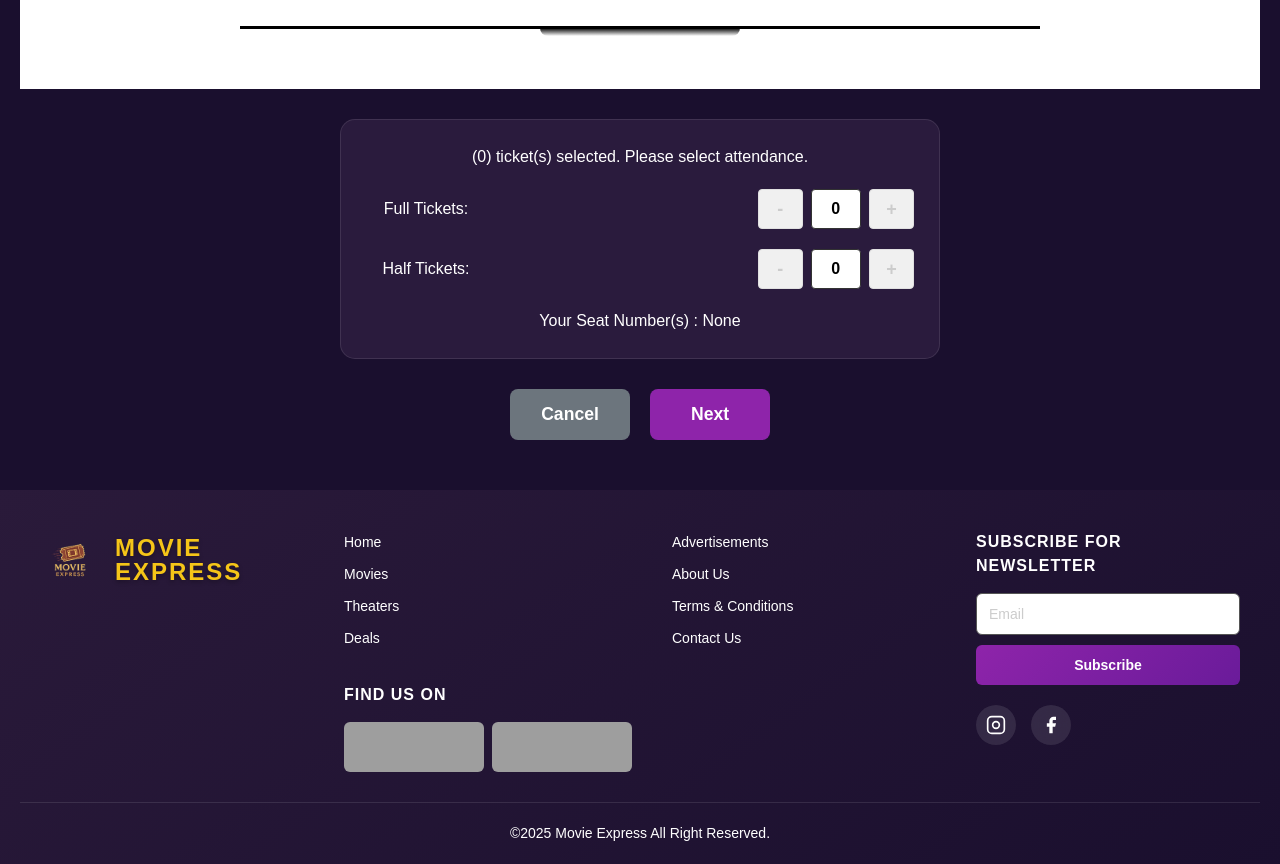
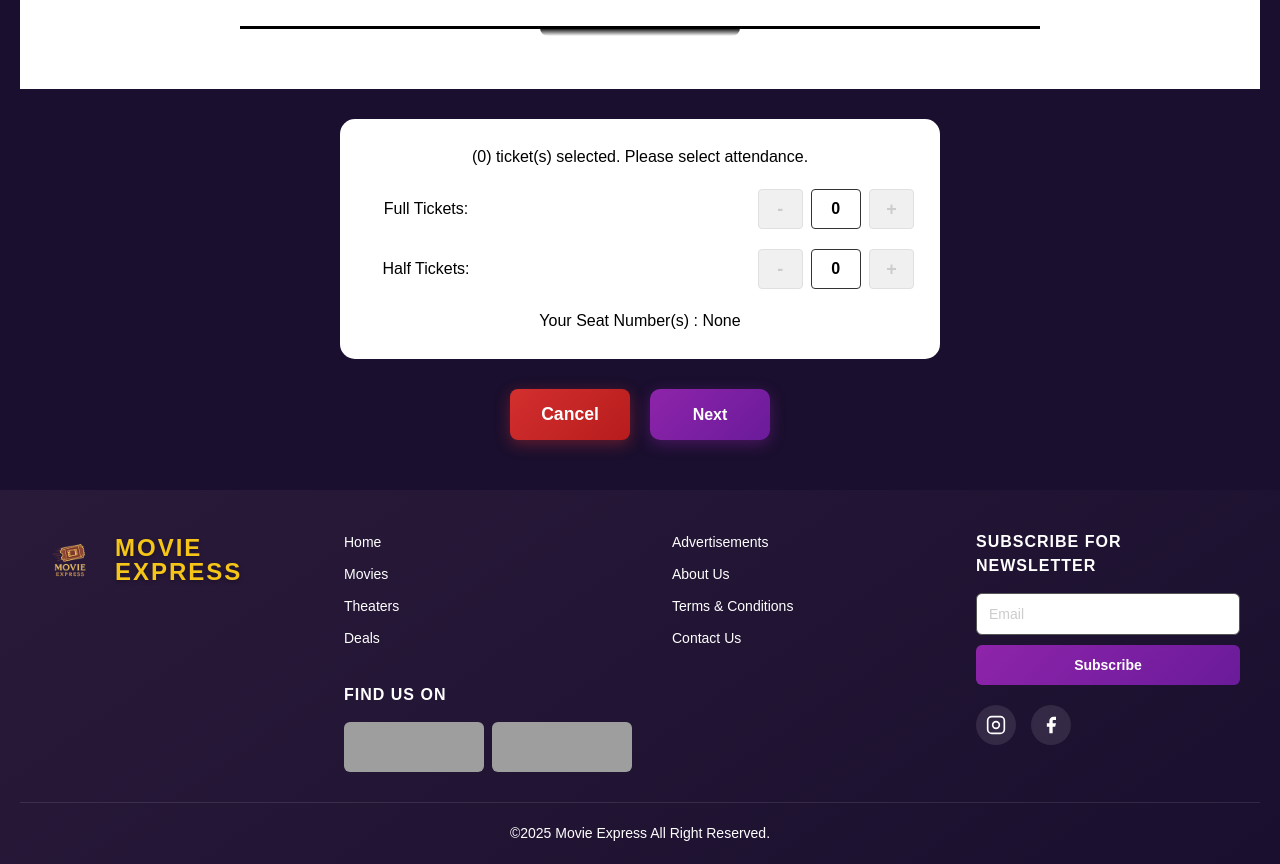
Before and after one commit to AnuNirmani/Movie-Ticket-Booking, a React (Vite) app: page /seat-booking in a window 1280 px wide. Shown: the part 1225-2089 px from the top of the page. Built offline with nearby package versions, Linux system fonts and the light colour scheme; grey boxes are pictures that could not be loaded.

Commit message:
seat booking page done

```diff
--- a/src/css/Home/Booking/seatbooking.css
+++ b/src/css/Home/Booking/seatbooking.css
@@ -261,7 +261,7 @@
 }
 
 .ticket-selection {
-  background: #2a1b3d;
+  background: #ffffff;
   padding: 25px;
   margin: 30px auto;
   width: 80%;
@@ -271,7 +271,7 @@
 }
 
 .ticket-selection-header {
-  color: #fff;
+  color: #000000;
   font-size: 16px;
   margin-bottom: 20px;
   text-align: center;
@@ -292,7 +292,7 @@
 }
 
 .ticket-type-label {
-  color: #fff;
+  color: #000000;
   font-size: 16px;
   font-weight: 500;
   min-width: 120px;
@@ -347,7 +347,7 @@
 }
 
 .seat-numbers {
-  color: #fff;
+  color: #000000;
   font-size: 16px;
   margin-top: 20px;
   text-align: center;
@@ -372,22 +372,31 @@
 }
 
 .actions .cancel {
-  background: #6c757d;
-  color: #fff;
+  background: linear-gradient(135deg, #d32f2f, #b71c1c);
+  color: #ffffff;
+  box-shadow: 0 4px 15px rgba(211, 47, 47, 0.4);
 }
 
 .actions .cancel:hover {
-  background: #5a6268;
+  background: linear-gradient(135deg, #f44336, #d32f2f);
   transform: translateY(-2px);
+  box-shadow: 0 6px 20px rgba(211, 47, 47, 0.6);
 }
 
 .actions .next {
-  background: #8e24aa;
+  background: linear-gradient(135deg, #8e24aa, #6a1b9a);
   color: #fff;
+  border-radius: 10px;
+  color: #ffffff;
+  font-size: 16px;
+  font-weight: 600;
+  cursor: pointer;
+  transition: all 0.3s ease;
+  box-shadow: 0 4px 15px rgba(142, 36, 170, 0.4);
 }
 
 .actions .next:hover {
-  background: #6a1b9a;
+  background: linear-gradient(135deg, #9c27b0, #7b1fa2);
   transform: translateY(-2px);
-  box-shadow: 0 4px 15px rgba(142, 36, 170, 0.4);
+  box-shadow: 0 6px 20px rgba(142, 36, 170, 0.6);
 }
```
